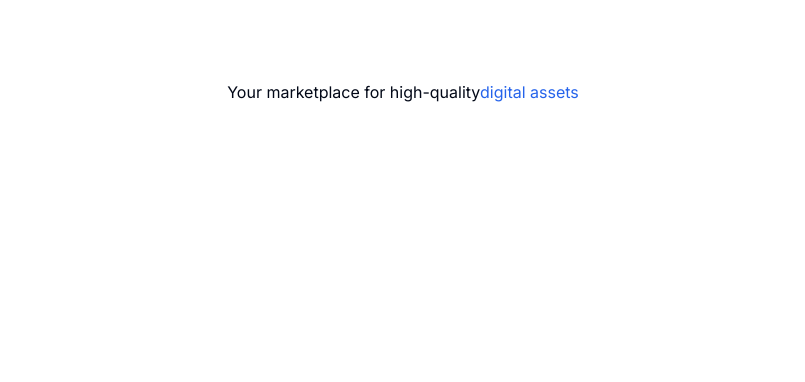
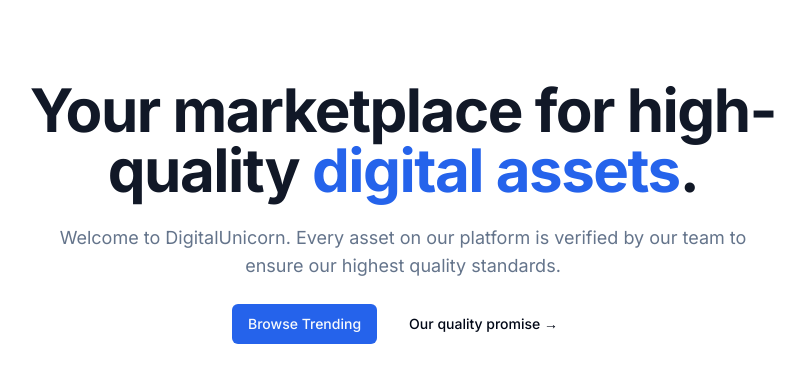
Before and after one commit to SherryFang1207/digitalHippo, a Next.js app: page / in a window 1280 px wide. Shown: the top 382 px of the page, without its empty margins (237-1042 px from the left). Built offline with nearby package versions, Linux system fonts and the light colour scheme.

Commit message:
Import Shadcn Button

```diff
--- a/package.json
+++ b/package.json
@@ -9,6 +9,7 @@
     "lint": "next lint"
   },
   "dependencies": {
+    "@radix-ui/react-slot": "^1.0.2",
     "class-variance-authority": "^0.7.0",
     "clsx": "^2.0.0",
     "lucide-react": "^0.300.0",
--- a/src/app/globals.css
+++ b/src/app/globals.css
@@ -2,7 +2,7 @@
 @tailwind components;
 @tailwind utilities;
 
-@layer base {
+/* @layer base {
   :root {
     --background: 0 0% 100%;
     --foreground: 222.2 84% 4.9%;
@@ -64,6 +64,53 @@
     --input: 217.2 32.6% 17.5%;
     --ring: 212.7 26.8% 83.9%;
   }
+} */
+
+@layer base {
+  :root {
+    --background: 0 0% 100%;
+    --foreground: 222.2 84% 4.9%;
+    --card: 0 0% 100%;
+    --card-foreground: 222.2 84% 4.9%;
+    --popover: 0 0% 100%;
+    --popover-foreground: 222.2 84% 4.9%;
+    --primary: 221.2 83.2% 53.3%;
+    --primary-foreground: 210 40% 98%;
+    --secondary: 210 40% 96.1%;
+    --secondary-foreground: 222.2 47.4% 11.2%;
+    --muted: 210 40% 96.1%;
+    --muted-foreground: 215.4 16.3% 46.9%;
+    --accent: 210 40% 96.1%;
+    --accent-foreground: 222.2 47.4% 11.2%;
+    --destructive: 0 84.2% 60.2%;
+    --destructive-foreground: 210 40% 98%;
+    --border: 214.3 31.8% 91.4%;
+    --input: 214.3 31.8% 91.4%;
+    --ring: 221.2 83.2% 53.3%;
+    --radius: 0.5rem;
+  }
+
+  .dark {
+    --background: 222.2 84% 4.9%;
+    --foreground: 210 40% 98%;
+    --card: 222.2 84% 4.9%;
+    --card-foreground: 210 40% 98%;
+    --popover: 222.2 84% 4.9%;
+    --popover-foreground: 210 40% 98%;
+    --primary: 217.2 91.2% 59.8%;
+    --primary-foreground: 222.2 47.4% 11.2%;
+    --secondary: 217.2 32.6% 17.5%;
+    --secondary-foreground: 210 40% 98%;
+    --muted: 217.2 32.6% 17.5%;
+    --muted-foreground: 215 20.2% 65.1%;
+    --accent: 217.2 32.6% 17.5%;
+    --accent-foreground: 210 40% 98%;
+    --destructive: 0 62.8% 30.6%;
+    --destructive-foreground: 210 40% 98%;
+    --border: 217.2 32.6% 17.5%;
+    --input: 217.2 32.6% 17.5%;
+    --ring: 224.3 76.3% 48%;
+  }
 }
 
 @layer base {
--- a/src/app/page.tsx
+++ b/src/app/page.tsx
@@ -1,14 +1,27 @@
 import MaxWidthWrapper from "@/components/layout/MaxWidthWrapper";
+import { Button, buttonVariants } from "@/components/ui/button";
+import Link from "next/link";
 
 export default function Home() {
   return (
     <MaxWidthWrapper>
       <div className="py-20 mx-auto text-center flex flex-col items-center max-w-3xl">
-        <h1>
+        <h1 className="text-4xl font-bold tracking-tight text-gray-900 sm:text-6xl">
           Your marketplace for high-quality
-          <span className="text-blue-600">digital assets</span>
+          <span className="text-blue-600"> digital assets</span>.
         </h1>
+        <p className="mt-6 text-lg max-w-prose text-muted-foreground">
+          Welcome to DigitalUnicorn. Every asset on our platform is verified by
+          our team to ensure our highest quality standards.
+        </p>
+        <div className="flex flex-col sm:flex-row gap-4 mt-6">
+          <Link href="/products" className={buttonVariants()}>
+            Browse Trending
+          </Link>
+          <Button variant="ghost"> Our quality promise &rarr;</Button>
+        </div>
       </div>
+      {/* TODO: List Products */}
     </MaxWidthWrapper>
   );
 }
--- /dev/null
+++ b/src/components/ui/button.tsx
@@ -0,0 +1,56 @@
+import * as React from "react"
+import { Slot } from "@radix-ui/react-slot"
+import { cva, type VariantProps } from "class-variance-authority"
+
+import { cn } from "@/lib/utils"
+
+const buttonVariants = cva(
+  "inline-flex items-center justify-center whitespace-nowrap rounded-md text-sm font-medium ring-offset-background transition-colors focus-visible:outline-none focus-visible:ring-2 focus-visible:ring-ring focus-visible:ring-offset-2 disabled:pointer-events-none disabled:opacity-50",
+  {
+    variants: {
+      variant: {
+        default: "bg-primary text-primary-foreground hover:bg-primary/90",
+        destructive:
+          "bg-destructive text-destructive-foreground hover:bg-destructive/90",
+        outline:
+          "border border-input bg-background hover:bg-accent hover:text-accent-foreground",
+        secondary:
+          "bg-secondary text-secondary-foreground hover:bg-secondary/80",
+        ghost: "hover:bg-accent hover:text-accent-foreground",
+        link: "text-primary underline-offset-4 hover:underline",
+      },
+      size: {
+        default: "h-10 px-4 py-2",
+        sm: "h-9 rounded-md px-3",
+        lg: "h-11 rounded-md px-8",
+        icon: "h-10 w-10",
+      },
+    },
+    defaultVariants: {
+      variant: "default",
+      size: "default",
+    },
+  }
+)
+
+export interface ButtonProps
+  extends React.ButtonHTMLAttributes<HTMLButtonElement>,
+    VariantProps<typeof buttonVariants> {
+  asChild?: boolean
+}
+
+const Button = React.forwardRef<HTMLButtonElement, ButtonProps>(
+  ({ className, variant, size, asChild = false, ...props }, ref) => {
+    const Comp = asChild ? Slot : "button"
+    return (
+      <Comp
+        className={cn(buttonVariants({ variant, size, className }))}
+        ref={ref}
+        {...props}
+      />
+    )
+  }
+)
+Button.displayName = "Button"
+
+export { Button, buttonVariants }
```
Also changed, not shown: 1 other file (tests, documents, lock files or other folders).
